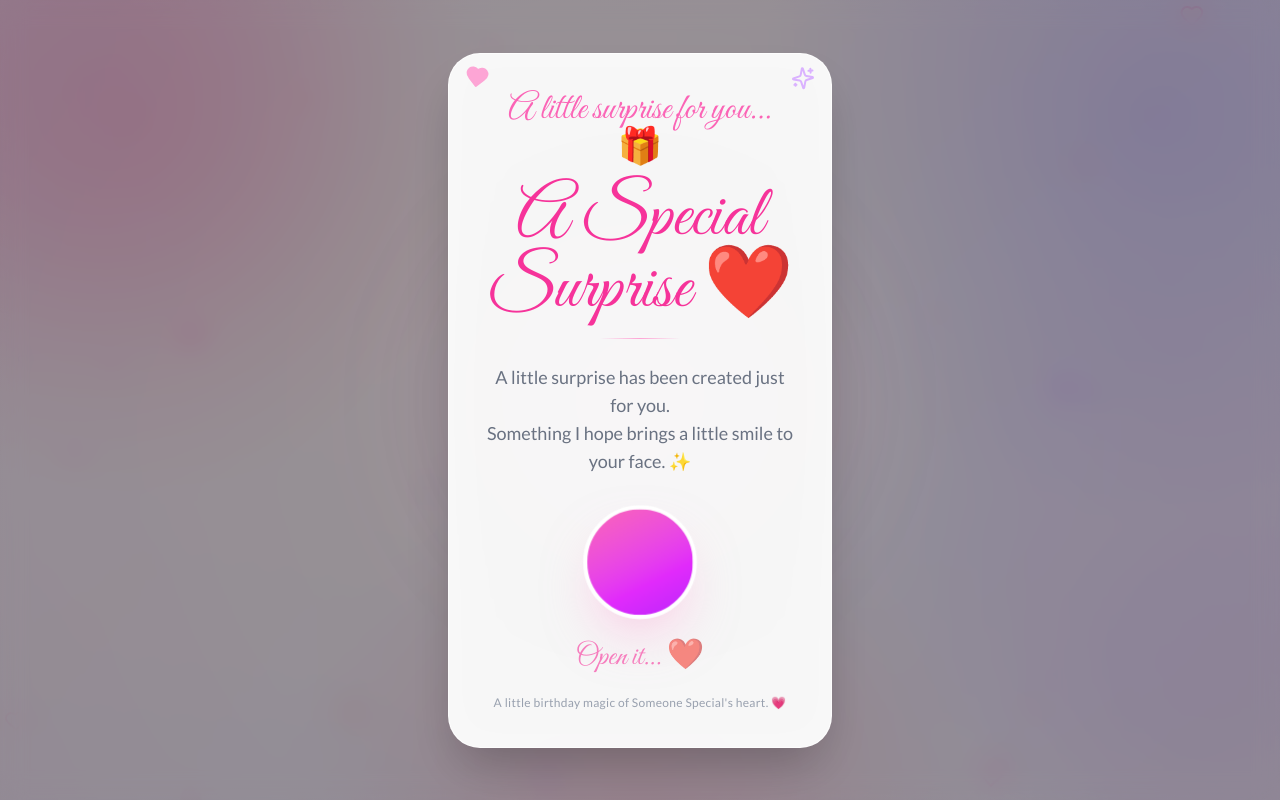
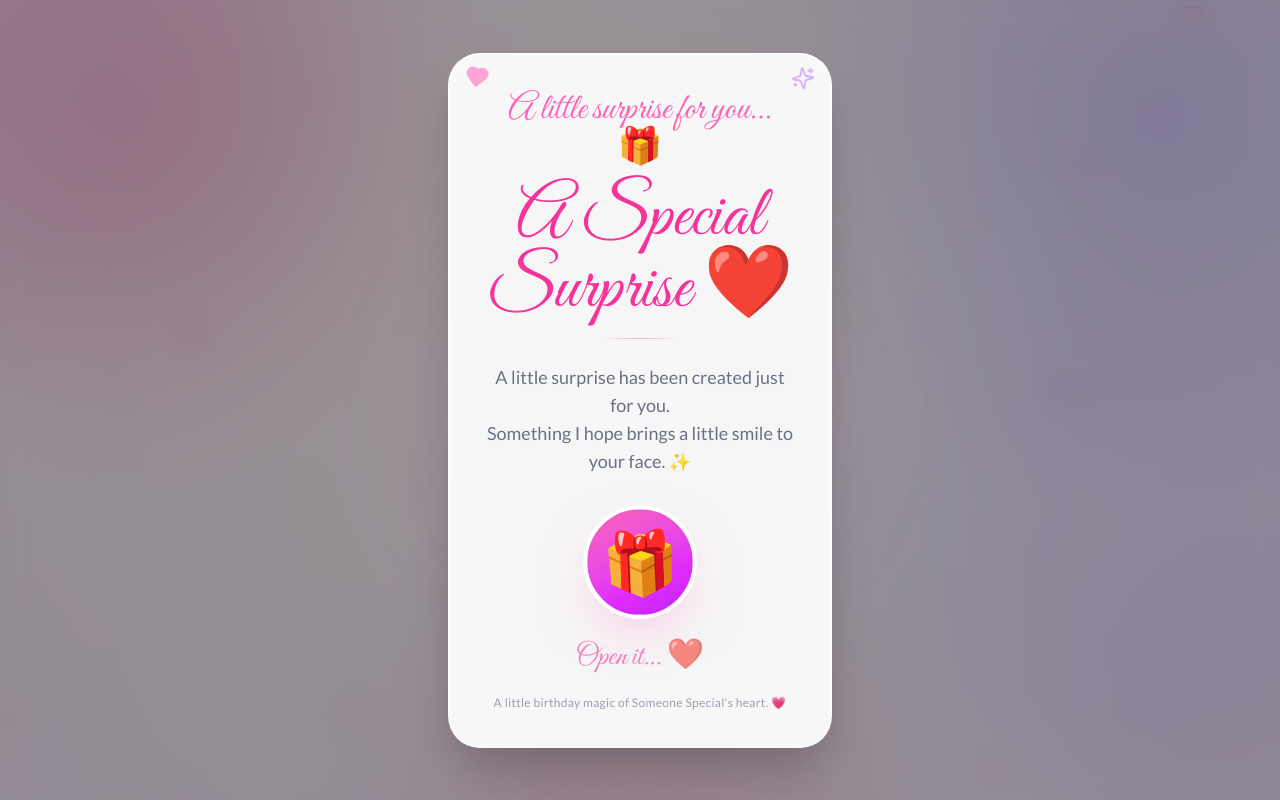
Before and after one commit to mahitech580/birthday-magic, a Next.js app: page / in a window 1280 px wide. Built offline with nearby package versions, Linux system fonts and the light colour scheme; a web font is replaced by a local one.

Commit message:
Personalize birthday experience and fix music playback

```diff
--- a/src/app/page.jsx
+++ b/src/app/page.jsx
@@ -59,6 +59,13 @@ export default function Home() {
   }
 
   const startCelebration = () => {
+    if (audioRef.current) {
+      audioRef.current.currentTime = 0
+      audioRef.current.play().catch((error) => {
+        console.log("Music playback error:", error)
+      })
+    }
+
     setShowForYouBtn(false)
     setIsBirthday(true)
     setShowBurst(true)
@@ -253,7 +260,7 @@ export default function Home() {
 
         <audio
           ref={audioRef}
-          src={`${process.env.NEXT_PUBLIC_BASE_PATH || "/birthday-special"}/birthday.mp3`}
+          src={`${process.env.NEXT_PUBLIC_BASE_PATH || ""}/birthday.mp3`}
           preload="auto"
           loop
         />
--- a/src/components/SurprisePopup.jsx
+++ b/src/components/SurprisePopup.jsx
@@ -117,6 +117,20 @@ export default function SurprisePopup({ onOpen }) {
             scale: 0.9,
           }}
         >
+          <motion.span
+            animate={{
+              y: [0, -8, 0],
+              rotate: [-4, 4, -4],
+              scale: [1, 1.08, 1],
+            }}
+            transition={{
+              duration: 1.8,
+              repeat: Infinity,
+            }}
+            className="block text-6xl select-none"
+          >
+            &#127873;
+          </motion.span>
         </motion.button>
 
         <motion.p
```
Also changed, not shown: 1 other file (tests, documents, lock files or other folders).
